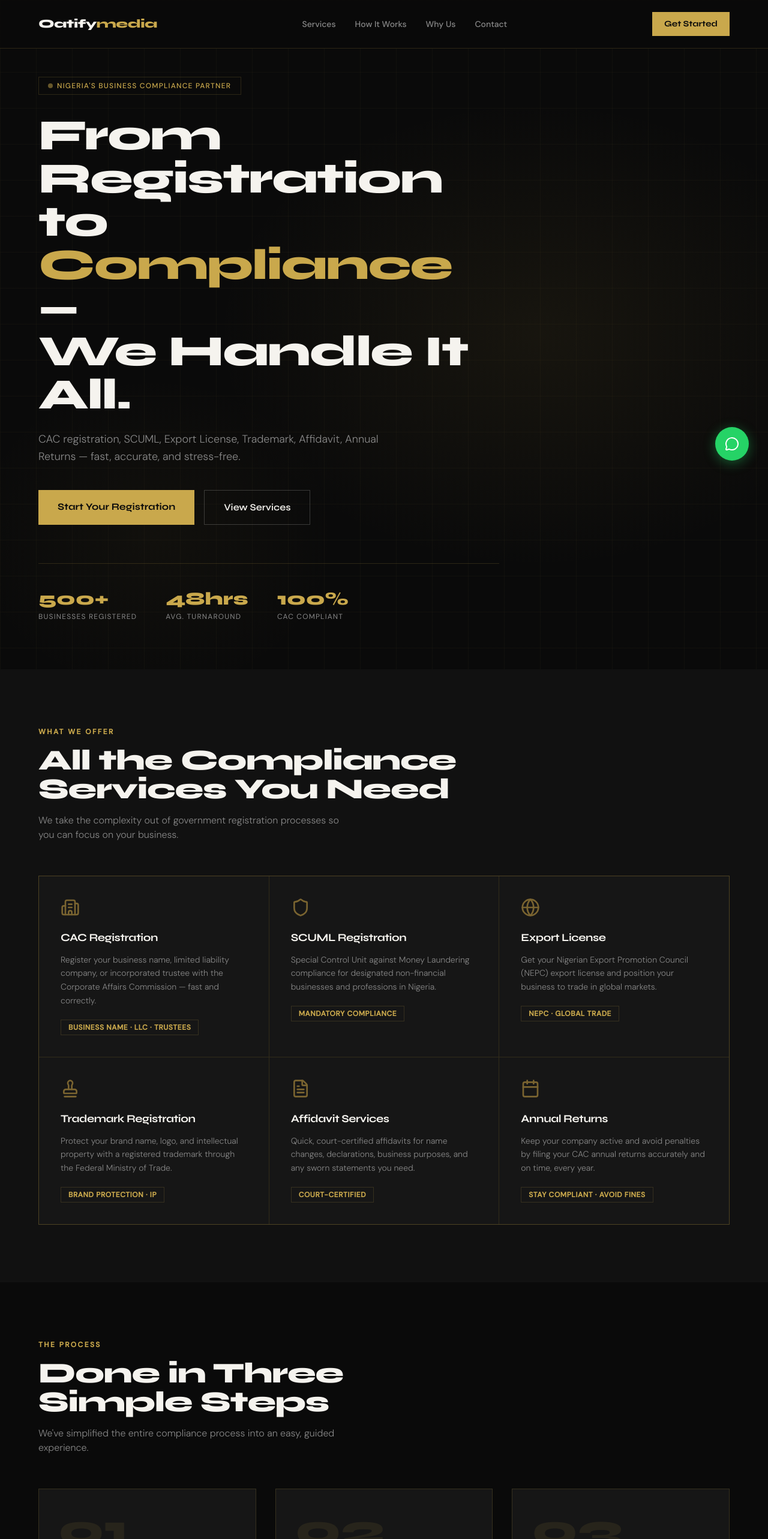
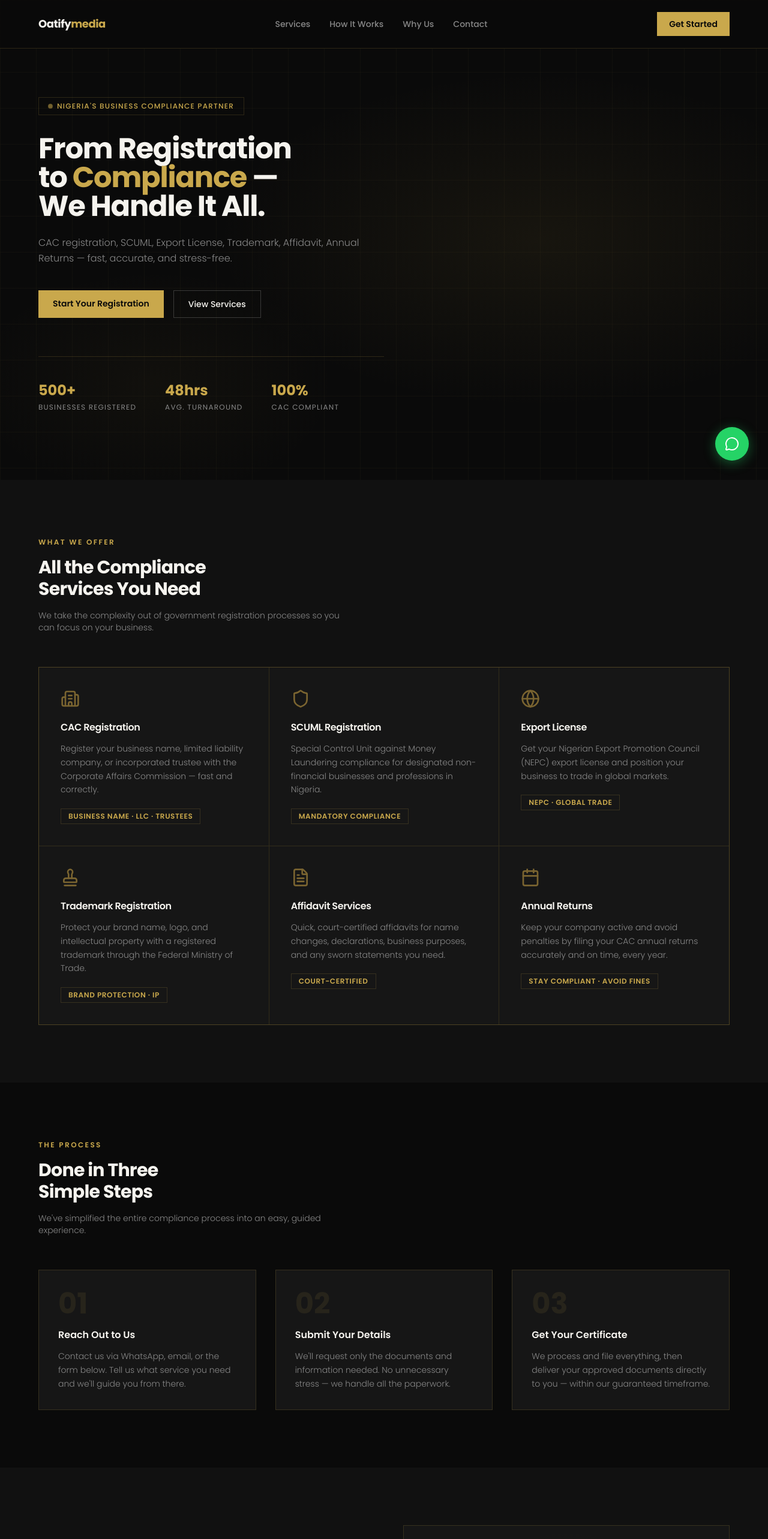
Before and after one commit to olubodeayooluwa104-blip/Ionichays-, a Next.js app: page / in a window 1280 px wide. Shown: the top 2566 px of the page at 60% size. Built offline with nearby package versions, Linux system fonts and the light colour scheme.

Commit message:
refactor: update fonts to Poppins and reduce text sizes
Use Poppins font and scale down text sizes for refined look.

```diff
--- a/app/globals.css
+++ b/app/globals.css
@@ -30,8 +30,8 @@
 }
 
 @theme inline {
-  --font-sans: var(--font-dm-sans), 'DM Sans', sans-serif;
-  --font-serif: var(--font-syne), 'Syne', sans-serif;
+  --font-sans: var(--font-poppins), 'Poppins', sans-serif;
+  --font-serif: var(--font-poppins), 'Poppins', sans-serif;
   --font-mono: 'Geist Mono', monospace;
   --color-background: var(--background);
   --color-foreground: var(--foreground);
--- a/app/layout.tsx
+++ b/app/layout.tsx
@@ -1,18 +1,12 @@
 import type { Metadata } from 'next'
-import { Syne, DM_Sans } from 'next/font/google'
+import { Poppins } from 'next/font/google'
 import { Analytics } from '@vercel/analytics/next'
 import './globals.css'
 
-const syne = Syne({
+const poppins = Poppins({
   subsets: ["latin"],
-  variable: '--font-syne',
-  weight: ['400', '600', '700', '800']
-});
-
-const dmSans = DM_Sans({
-  subsets: ["latin"],
-  variable: '--font-dm-sans',
-  weight: ['300', '400', '500']
+  variable: '--font-poppins',
+  weight: ['300', '400', '500', '600', '700']
 });
 
 export const metadata: Metadata = {
@@ -44,7 +38,7 @@ export default function RootLayout({
   children: React.ReactNode
 }>) {
   return (
-    <html lang="en" className={`${syne.variable} ${dmSans.variable} bg-background`}>
+    <html lang="en" className={`${poppins.variable} bg-background`}>
       <body className="font-sans antialiased">
         {children}
         {process.env.NODE_ENV === 'production' && <Analytics />}
--- a/components/contact.tsx
+++ b/components/contact.tsx
@@ -79,12 +79,12 @@ export function Contact() {
         <div className="text-xs font-semibold tracking-[0.2em] uppercase text-primary mb-4">
           Get In Touch
         </div>
-        <h2 className="font-serif text-4xl md:text-5xl font-extrabold tracking-tight mb-4 text-balance">
+        <h2 className="font-sans text-2xl md:text-3xl font-bold tracking-tight mb-4 text-balance">
           Ready to Get
           <br />
           Your Business Legal?
         </h2>
-        <p className="text-muted-foreground text-base max-w-lg font-light">
+        <p className="text-muted-foreground text-sm max-w-lg font-light">
           Reach out today and let&apos;s get started. We typically respond within 1 hour during business hours.
         </p>
       </div>
@@ -198,7 +198,7 @@ export function Contact() {
 
           <button
             type="submit"
-            className="w-full bg-primary text-primary-foreground font-serif font-bold text-base py-4 hover:bg-accent transition-colors"
+            className="w-full bg-primary text-primary-foreground font-sans font-semibold text-sm py-3.5 hover:bg-accent transition-colors"
           >
             Send Message →
           </button>
--- a/components/footer.tsx
+++ b/components/footer.tsx
@@ -3,7 +3,7 @@ import Link from "next/link"
 export function Footer() {
   return (
     <footer className="bg-[#080808] border-t border-border py-10 px-[5%] flex flex-wrap items-center justify-between gap-4">
-      <Link href="/" className="font-serif font-extrabold text-lg text-foreground">
+      <Link href="/" className="font-sans font-bold text-base text-foreground">
         Oatify<span className="text-primary">media</span>
       </Link>
 
--- a/components/hero.tsx
+++ b/components/hero.tsx
@@ -36,7 +36,7 @@ export function Hero() {
         </div>
 
         {/* Headline */}
-        <h1 className="animate-fade-up-delay-1 font-serif text-5xl md:text-6xl lg:text-7xl font-extrabold tracking-tight mb-6 text-balance">
+        <h1 className="animate-fade-up-delay-1 font-sans text-3xl md:text-4xl lg:text-5xl font-bold tracking-tight mb-6 text-balance">
           From Registration
           <br />
           to <span className="text-primary">Compliance</span> —
@@ -45,7 +45,7 @@ export function Hero() {
         </h1>
 
         {/* Subheadline */}
-        <p className="animate-fade-up-delay-2 text-lg text-muted-foreground max-w-xl mb-10 font-light leading-relaxed">
+        <p className="animate-fade-up-delay-2 text-base text-muted-foreground max-w-xl mb-10 font-light leading-relaxed">
           CAC registration, SCUML, Export License, Trademark, Affidavit, Annual Returns — fast, accurate, and stress-free.
         </p>
 
@@ -53,13 +53,13 @@ export function Hero() {
         <div className="animate-fade-up-delay-3 flex flex-wrap gap-4">
           <Link
             href="#contact"
-            className="bg-primary text-primary-foreground font-serif font-bold text-base px-8 py-4 hover:bg-accent hover:-translate-y-0.5 hover:shadow-[0_8px_30px_rgba(201,168,76,0.25)] transition-all"
+            className="bg-primary text-primary-foreground font-sans font-semibold text-sm px-6 py-3 hover:bg-accent hover:-translate-y-0.5 hover:shadow-[0_8px_30px_rgba(201,168,76,0.25)] transition-all"
           >
             Start Your Registration
           </Link>
           <Link
             href="#services"
-            className="bg-transparent text-foreground font-serif font-semibold text-base px-8 py-4 border border-foreground/20 hover:border-primary hover:text-primary transition-all"
+            className="bg-transparent text-foreground font-sans font-medium text-sm px-6 py-3 border border-foreground/20 hover:border-primary hover:text-primary transition-all"
           >
             View Services
           </Link>
@@ -68,15 +68,15 @@ export function Hero() {
         {/* Stats */}
         <div className="animate-fade-up-delay-4 flex flex-wrap gap-6 md:gap-12 mt-16 pt-10 border-t border-border">
           <div>
-            <div className="font-serif text-3xl font-extrabold text-primary">500+</div>
+            <div className="font-sans text-2xl font-bold text-primary">500+</div>
             <div className="text-xs text-muted-foreground uppercase tracking-widest mt-1">Businesses Registered</div>
           </div>
           <div>
-            <div className="font-serif text-3xl font-extrabold text-primary">48hrs</div>
+            <div className="font-sans text-2xl font-bold text-primary">48hrs</div>
             <div className="text-xs text-muted-foreground uppercase tracking-widest mt-1">Avg. Turnaround</div>
           </div>
           <div>
-            <div className="font-serif text-3xl font-extrabold text-primary">100%</div>
+            <div className="font-sans text-2xl font-bold text-primary">100%</div>
             <div className="text-xs text-muted-foreground uppercase tracking-widest mt-1">CAC Compliant</div>
           </div>
         </div>
--- a/components/how-it-works.tsx
+++ b/components/how-it-works.tsx
@@ -48,12 +48,12 @@ export function HowItWorks() {
         <div className="text-xs font-semibold tracking-[0.2em] uppercase text-primary mb-4">
           The Process
         </div>
-        <h2 className="font-serif text-4xl md:text-5xl font-extrabold tracking-tight mb-4 text-balance">
+        <h2 className="font-sans text-2xl md:text-3xl font-bold tracking-tight mb-4 text-balance">
           Done in Three
           <br />
           Simple Steps
         </h2>
-        <p className="text-muted-foreground text-base max-w-lg font-light">
+        <p className="text-muted-foreground text-sm max-w-lg font-light">
           {"We've simplified the entire compliance process into an easy, guided experience."}
         </p>
       </div>
@@ -64,10 +64,10 @@ export function HowItWorks() {
             key={step.number}
             className="relative p-8 border border-border bg-card transition-colors hover:border-primary"
           >
-            <div className="font-serif text-7xl font-extrabold text-primary/10 leading-none mb-4">
+            <div className="font-sans text-5xl font-bold text-primary/10 leading-none mb-4">
               {step.number}
             </div>
-            <h3 className="font-serif text-lg font-bold mb-3">
+            <h3 className="font-sans text-base font-semibold mb-3">
               {step.title}
             </h3>
             <p className="text-sm text-muted-foreground font-light leading-relaxed">
--- a/components/navbar.tsx
+++ b/components/navbar.tsx
@@ -9,7 +9,7 @@ export function Navbar() {
 
   return (
     <nav className="fixed top-0 left-0 right-0 z-50 flex items-center justify-between px-[5%] py-5 bg-background/85 backdrop-blur-sm border-b border-border">
-      <Link href="/" className="font-serif font-extrabold text-xl tracking-tight text-foreground">
+      <Link href="/" className="font-sans font-bold text-lg tracking-tight text-foreground">
         Oatify<span className="text-primary">media</span>
       </Link>
 
@@ -39,7 +39,7 @@ export function Navbar() {
 
       <Link
         href="#contact"
-        className="hidden md:inline-block bg-primary text-primary-foreground font-serif font-bold text-sm px-5 py-2.5 hover:bg-accent hover:-translate-y-0.5 transition-all"
+        className="hidden md:inline-block bg-primary text-primary-foreground font-sans font-semibold text-sm px-5 py-2.5 hover:bg-accent hover:-translate-y-0.5 transition-all"
       >
         Get Started
       </Link>
@@ -96,7 +96,7 @@ export function Navbar() {
             <li className="pt-2">
               <Link
                 href="#contact"
-                className="inline-block bg-primary text-primary-foreground font-serif font-bold text-sm px-5 py-2.5"
+                className="inline-block bg-primary text-primary-foreground font-sans font-semibold text-sm px-5 py-2.5"
                 onClick={() => setIsOpen(false)}
               >
                 Get Started
--- a/components/services.tsx
+++ b/components/services.tsx
@@ -70,12 +70,12 @@ export function Services() {
         <div className="text-xs font-semibold tracking-[0.2em] uppercase text-primary mb-4">
           What We Offer
         </div>
-        <h2 className="font-serif text-4xl md:text-5xl font-extrabold tracking-tight mb-4 text-balance">
+        <h2 className="font-sans text-2xl md:text-3xl font-bold tracking-tight mb-4 text-balance">
           All the Compliance
           <br />
           Services You Need
         </h2>
-        <p className="text-muted-foreground text-base max-w-lg font-light">
+        <p className="text-muted-foreground text-sm max-w-lg font-light">
           We take the complexity out of government registration processes so you can focus on your business.
         </p>
       </div>
@@ -87,7 +87,7 @@ export function Services() {
             className="bg-card p-9 transition-colors hover:bg-card/80 group cursor-default"
           >
             <service.icon className="w-8 h-8 text-gold-dim mb-5 transition-colors group-hover:text-primary" />
-            <h3 className="font-serif text-lg font-bold tracking-tight mb-3">
+            <h3 className="font-sans text-base font-semibold tracking-tight mb-3">
               {service.title}
             </h3>
             <p className="text-sm text-muted-foreground leading-relaxed font-light mb-5">
--- a/components/testimonials.tsx
+++ b/components/testimonials.tsx
@@ -51,7 +51,7 @@ export function Testimonials() {
         <div className="text-xs font-semibold tracking-[0.2em] uppercase text-primary mb-4">
           Client Stories
         </div>
-        <h2 className="font-serif text-4xl md:text-5xl font-extrabold tracking-tight">
+        <h2 className="font-sans text-2xl md:text-3xl font-bold tracking-tight">
           What Our Clients Say
         </h2>
       </div>
@@ -67,7 +67,7 @@ export function Testimonials() {
               {`"${testimonial.text}"`}
             </p>
             <div className="flex items-center gap-3">
-              <div className="w-10 h-10 bg-primary/15 border border-border flex items-center justify-center font-serif font-extrabold text-sm text-primary">
+              <div className="w-10 h-10 bg-primary/15 border border-border flex items-center justify-center font-sans font-bold text-sm text-primary">
                 {testimonial.initials}
               </div>
               <div>
```
Also changed, not shown: components/why-us.tsx (+4 -4 lines).
